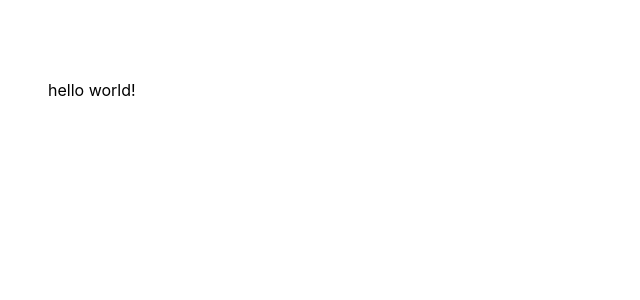
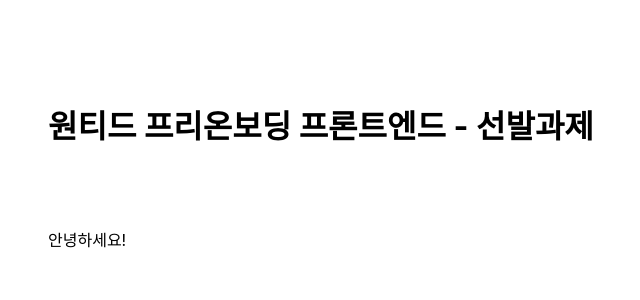
Before and after one commit to greyHairChooseLife/wanted-pre-onboarding-frontend, a React (Create React App) app: page / in a window 1280 px wide. Shown: the top 300 px of the page, without its empty margins (208-848 px from the left). Built offline with nearby package versions, Linux system fonts and the light colour scheme.

Commit message:
첫화면 수정

```diff
--- a/src/pages/Home.js
+++ b/src/pages/Home.js
@@ -1,7 +1,8 @@
 const Home = () => {
     return (
         <>
-            <div>hello world!</div>
+            <h1>원티드 프리온보딩 프론트엔드 - 선발과제</h1>
+            <div>안녕하세요!</div>
         </>
     );
 };
```
